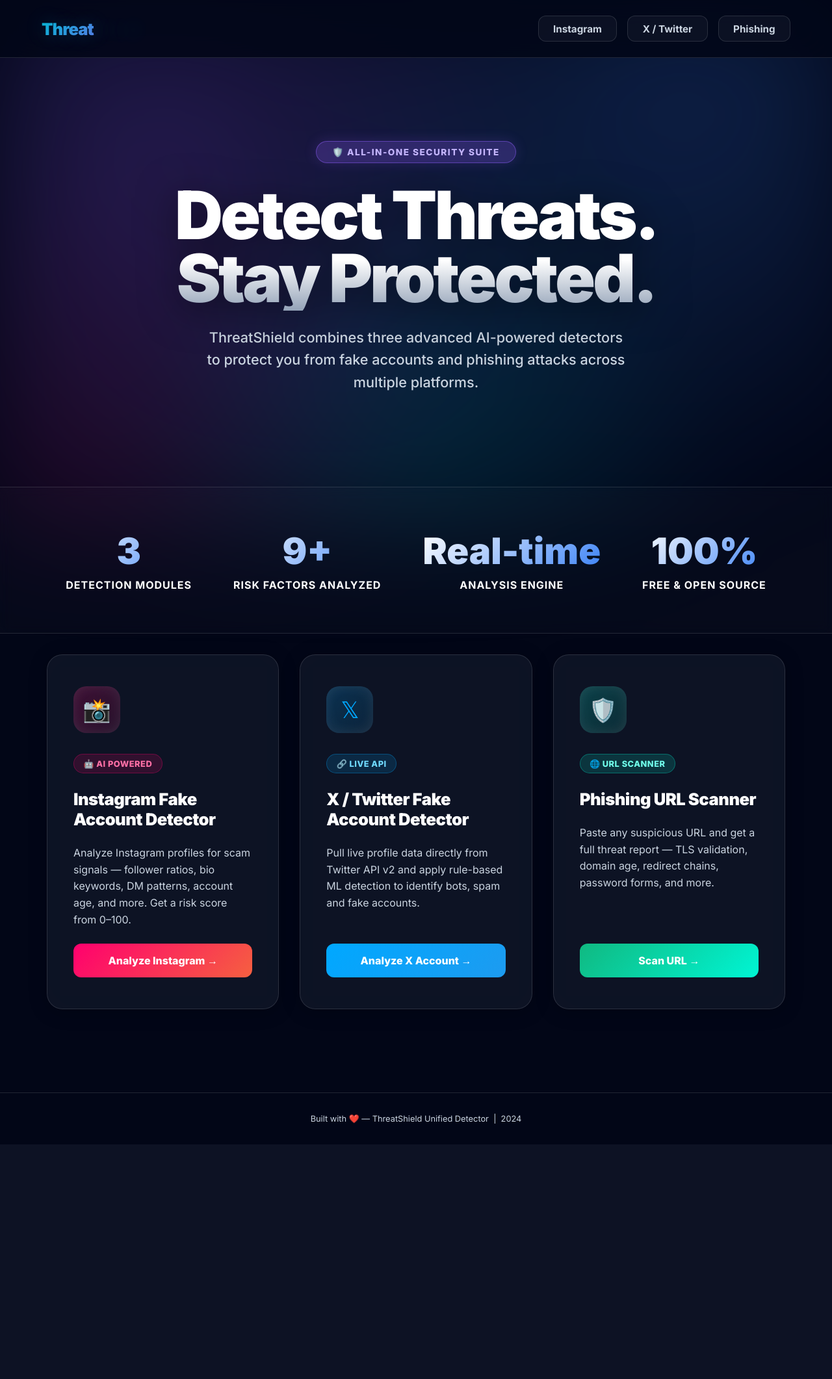
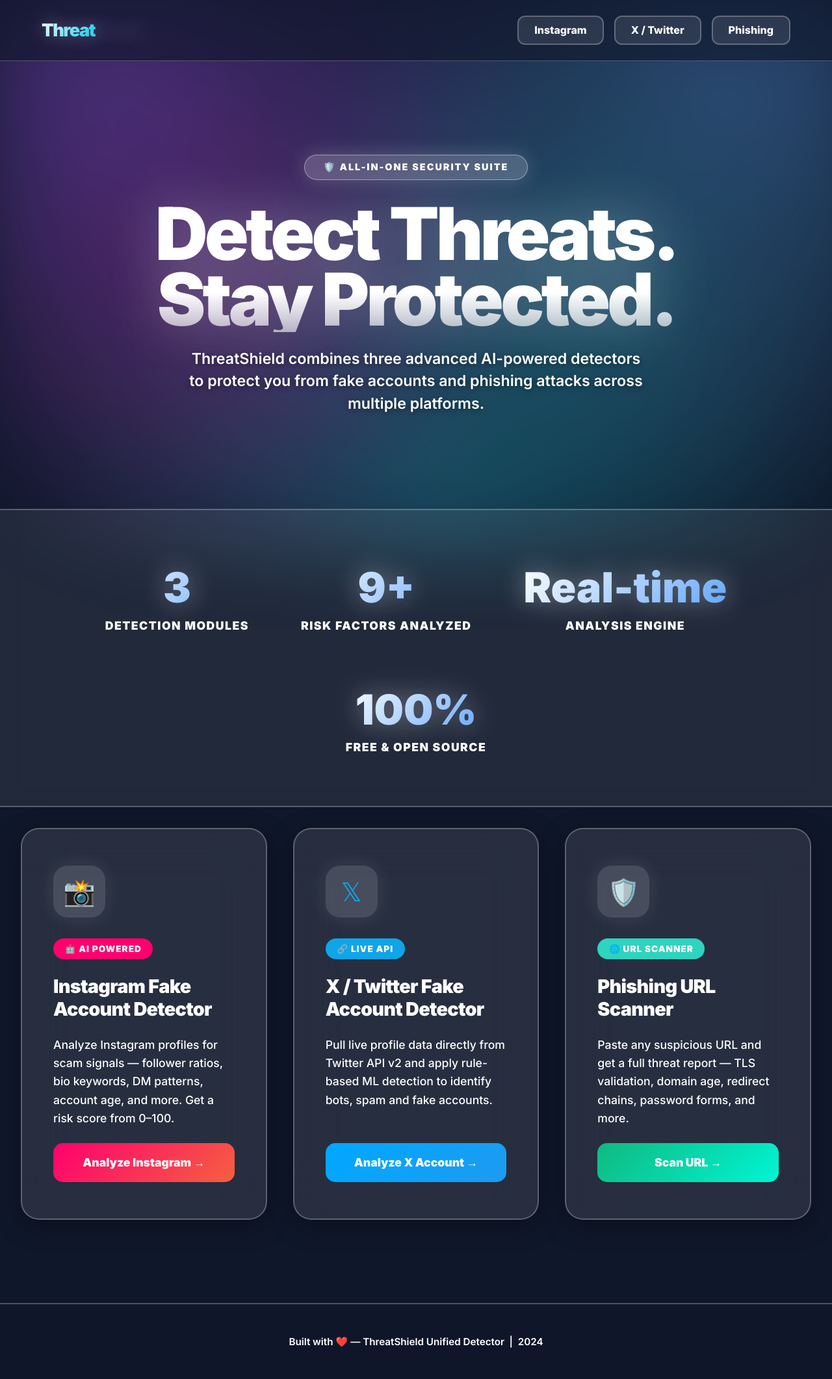
Before and after one commit to Jagadeesh478/insta, a Flask app: page / in a window 1280 px wide. Shown: the whole page at 65% size. Before the commit the page ends 1761 px from the top, so only its background shows below. Run offline with Flask 3, Linux system fonts and the light colour scheme.

Commit message:
Brighten overall background and UI elements for better visibility

```diff
--- a/templates/home.html
+++ b/templates/home.html
@@ -9,17 +9,17 @@
   <link href="https://fonts.googleapis.com/css2?family=Inter:wght@300;400;500;600;700;800;900&display=swap" rel="stylesheet" />
   <style>
     :root {
-      --bg:        #020617;
-      --surface:   rgba(15, 23, 42, 0.7);
-      --border:    rgba(255, 255, 255, 0.12);
-      --accent1:   #8b5cf6; /* Vivid Violet */
-      --accent2:   #3b82f6; /* Bright Blue */
-      --accent3:   #06b6d4; /* Electric Cyan */
+      --bg:        #0f172a; /* Lighter Deep Sapphire */
+      --surface:   rgba(30, 41, 59, 0.5);
+      --border:    rgba(255, 255, 255, 0.25);
+      --accent1:   #a855f7; /* Very Bright Purple */
+      --accent2:   #60a5fa; /* Very Bright Blue */
+      --accent3:   #22d3ee; /* Very Bright Cyan */
       --insta:     #ff006e; /* Hot Pink */
-      --xbird:     #00a8ff; /* Sky Blue */
-      --phish:     #00f5d4; /* Neon Teal */
-      --text:      #ffffff; /* Pure White */
-      --muted:     #cbd5e1; /* Bright Gray/Slate */
+      --xbird:     #0ea5e9; /* Sky Blue */
+      --phish:     #2dd4bf; /* Bright Teal */
+      --text:      #ffffff; /* Strong White */
+      --muted:     #f1f5f9; /* Near White */
     }
     *, *::before, *::after { box-sizing: border-box; margin: 0; padding: 0; }
     body {
@@ -30,162 +30,167 @@
       overflow-x: hidden;
     }
 
-    /* ── VIBRANT AURORA BACKGROUND ── */
+    /* ── INTENSE & BRIGHT AURORA BACKGROUND ── */
     body::before {
       content: '';
       position: fixed; inset: 0; z-index: -1;
       background:
-        radial-gradient(circle at 20% 30%, rgba(139, 92, 246, 0.25) 0%, transparent 50%),
-        radial-gradient(circle at 80% 20%, rgba(59, 130, 246, 0.22) 0%, transparent 50%),
-        radial-gradient(circle at 50% 80%, rgba(6, 182, 212, 0.18) 0%, transparent 50%),
-        radial-gradient(circle at 10% 90%, rgba(255, 0, 110, 0.1) 0%, transparent 40%);
-      filter: blur(80px);
-      animation: auroraShift 15s linear infinite alternate;
+        radial-gradient(circle at 15% 20%, rgba(168, 85, 247, 0.4) 0%, transparent 50%),
+        radial-gradient(circle at 85% 15%, rgba(96, 165, 250, 0.35) 0%, transparent 50%),
+        radial-gradient(circle at 50% 90%, rgba(34, 211, 238, 0.3) 0%, transparent 60%),
+        radial-gradient(circle at 30% 60%, rgba(255, 0, 110, 0.2) 0%, transparent 40%),
+        radial-gradient(circle at 70% 50%, rgba(45, 212, 191, 0.15) 0%, transparent 50%);
+      filter: blur(60px);
+      animation: auroraShift 12s linear infinite alternate;
     }
     @keyframes auroraShift {
-      0%   { transform: scale(1) translate(0, 0); }
-      100% { transform: scale(1.1) translate(2%, 2%); }
+      0%   { transform: scale(1) translate(0, 0); opacity: 0.9; }
+      100% { transform: scale(1.15) translate(3%, 3%); opacity: 1; }
     }
 
-    /* ── HEADER ── */
+    /* ── SEMI-TRANSPARENT BRIGHT HEADER ── */
     header {
       display: flex; align-items: center; justify-content: space-between;
       padding: 1.5rem 4rem;
       border-bottom: 1px solid var(--border);
-      backdrop-filter: blur(25px);
+      backdrop-filter: blur(30px);
       position: sticky; top: 0; z-index: 100;
-      background: rgba(2, 6, 23, 0.85);
+      background: rgba(15, 23, 42, 0.6);
     }
     .logo {
-      font-size: 1.6rem; font-weight: 900; letter-spacing: -1px;
-      background: linear-gradient(135deg, var(--accent3), var(--accent1));
+      font-size: 1.7rem; font-weight: 950; letter-spacing: -1.5px;
+      background: linear-gradient(135deg, #fff, var(--accent3), var(--accent1));
       -webkit-background-clip: text; -webkit-text-fill-color: transparent;
-      text-shadow: 0 0 30px rgba(6, 182, 212, 0.3);
+      text-shadow: 0 0 30px rgba(255, 255, 255, 0.4);
     }
-    .logo span { font-weight: 300; opacity: .8; }
+    .logo span { font-weight: 300; opacity: .9; }
     .nav-pills { display: flex; gap: 1rem; }
     .nav-pill {
-      padding: .6rem 1.4rem; border-radius: 12px;
-      font-size: .95rem; font-weight: 700; cursor: pointer;
-      border: 1px solid var(--border); color: var(--muted);
-      background: rgba(255, 255, 255, 0.04); text-decoration: none;
+      padding: .65rem 1.5rem; border-radius: 12px;
+      font-size: 1rem; font-weight: 800; cursor: pointer;
+      border: 2px solid var(--border); color: #fff;
+      background: rgba(255, 255, 255, 0.1); text-decoration: none;
       transition: all .3s cubic-bezier(0.4, 0, 0.2, 1);
     }
     .nav-pill:hover {
-      background: rgba(255,255,255,.1);
-      color: #fff;
-      border-color: var(--accent2);
-      transform: translateY(-2px);
-      box-shadow: 0 10px 20px rgba(0,0,0,0.3);
+      background: #fff;
+      color: var(--bg);
+      border-color: #fff;
+      transform: translateY(-3px);
+      box-shadow: 0 15px 30px rgba(255,255,255,0.25);
     }
 
-    /* ── HERO ── */
+    /* ── BRIGHT HERO ── */
     .hero {
       text-align: center;
-      padding: 8rem 2rem 5rem;
+      padding: 9rem 2rem 5rem;
     }
     .hero-badge {
       display: inline-block;
-      padding: .5rem 1.5rem; border-radius: 999px;
-      font-size: .85rem; font-weight: 800; letter-spacing: 1.5px; text-transform: uppercase;
-      background: rgba(139, 92, 246, 0.25); border: 1px solid rgba(139, 92, 246, 0.5);
-      color: #c4b5fd; margin-bottom: 2rem;
-      box-shadow: 0 0 20px rgba(139, 92, 246, 0.2);
+      padding: .6rem 1.8rem; border-radius: 999px;
+      font-size: .9rem; font-weight: 900; letter-spacing: 2px; text-transform: uppercase;
+      background: rgba(255, 255, 255, 0.2); border: 1px solid rgba(255, 255, 255, 0.4);
+      color: #fff; margin-bottom: 2rem;
+      box-shadow: 0 0 30px rgba(255, 255, 255, 0.2);
     }
     .hero h1 {
-      font-size: clamp(3rem, 8vw, 6.5rem);
-      font-weight: 950; line-height: 0.95; letter-spacing: -4px;
-      background: linear-gradient(to bottom, #ffffff 60%, #94a3b8);
+      font-size: clamp(3.5rem, 9vw, 7rem);
+      font-weight: 950; line-height: 0.9; letter-spacing: -5px;
+      background: linear-gradient(to bottom, #ffffff 70%, rgba(255,255,255,0.6));
       -webkit-background-clip: text; -webkit-text-fill-color: transparent;
       margin-bottom: 1.5rem;
-      filter: drop-shadow(0 10px 30px rgba(0,0,0,0.5));
+      filter: drop-shadow(0 0 40px rgba(255,255,255,0.3));
     }
     .hero p {
-      font-size: 1.35rem; color: var(--muted); max-width: 650px;
-      margin: 0 auto 4rem; line-height: 1.6; font-weight: 500;
+      font-size: 1.45rem; color: #fff; max-width: 700px;
+      margin: 0 auto 4rem; line-height: 1.5; font-weight: 600;
+      text-shadow: 0 2px 10px rgba(0,0,0,0.5);
     }
 
-    /* ── CARDS ── */
+    /* ── ILLUMINATED CARDS ── */
     .cards {
       display: grid;
-      grid-template-columns: repeat(auto-fit, minmax(320px, 1fr));
-      gap: 2rem; max-width: 1200px; margin: 0 auto;
+      grid-template-columns: repeat(auto-fit, minmax(340px, 1fr));
+      gap: 2.5rem; max-width: 1300px; margin: 0 auto;
       padding: 0 2rem 8rem;
     }
     .card {
-      border-radius: 24px;
-      border: 1px solid var(--border);
-      background: rgba(30, 41, 59, 0.4);
-      backdrop-filter: blur(30px);
-      padding: 3rem 2.5rem;
+      border-radius: 28px;
+      border: 2px solid var(--border);
+      background: rgba(255, 255, 255, 0.1);
+      backdrop-filter: blur(40px);
+      padding: 3.5rem 3rem;
       display: flex; flex-direction: column; gap: 1.5rem;
       transition: all .4s cubic-bezier(0.175, 0.885, 0.32, 1.275);
       position: relative; overflow: hidden;
       text-decoration: none; color: inherit;
-      box-shadow: 0 4px 30px rgba(0, 0, 0, 0.2);
+      box-shadow: 0 10px 40px rgba(0, 0, 0, 0.3);
     }
-    .card:hover { transform: translateY(-12px) scale(1.02); z-index: 10; }
-    .card.insta:hover { border-color: var(--insta); box-shadow: 0 30px 80px rgba(255, 0, 110, 0.3); }
-    .card.xbird:hover { border-color: var(--xbird); box-shadow: 0 30px 80px rgba(0, 168, 255, 0.3); }
-    .card.phish:hover { border-color: var(--phish); box-shadow: 0 30px 80px rgba(0, 245, 212, 0.3); }
+    .card:hover { transform: translateY(-15px) scale(1.03); z-index: 10; border-color: rgba(255,255,255,0.7); }
+    .card.insta:hover { box-shadow: 0 30px 100px rgba(255, 0, 110, 0.4); }
+    .card.xbird:hover { box-shadow: 0 30px 100px rgba(14, 165, 233, 0.4); }
+    .card.phish:hover { box-shadow: 0 30px 100px rgba(45, 212, 191, 0.4); }
 
     .card-icon {
-      width: 72px; height: 72px; border-radius: 20px;
+      width: 80px; height: 80px; border-radius: 22px;
       display: flex; align-items: center; justify-content: center;
-      font-size: 2.2rem; margin-bottom: 0.5rem;
-      box-shadow: inset 0 0 20px rgba(255,255,255,0.1);
+      font-size: 2.5rem; margin-bottom: 0.5rem;
+      box-shadow: 0 0 30px rgba(255,255,255,0.1);
+      background: rgba(255,255,255,0.15);
     }
-    .insta  .card-icon { background: linear-gradient(135deg,rgba(255, 0, 110, 0.2),rgba(255, 0, 110, 0.1)); color: #ff006e; }
-    .xbird  .card-icon { background: linear-gradient(135deg,rgba(0, 168, 255, 0.2),rgba(0, 168, 255, 0.1)); color: #00a8ff; }
-    .phish  .card-icon { background: linear-gradient(135deg,rgba(0, 245, 212, 0.2),rgba(0, 245, 212, 0.1)); color: #00f5d4; }
+    .insta  .card-icon { color: #ff006e; }
+    .xbird  .card-icon { color: #0ea5e9; }
+    .phish  .card-icon { color: #2dd4bf; }
 
-    .card h2 { font-size: 1.6rem; font-weight: 850; letter-spacing: -0.5px; color: #fff; }
-    .card p   { font-size: 1rem; color: #cbd5e1; line-height: 1.6; font-weight: 400; }
+    .card h2 { font-size: 1.8rem; font-weight: 900; letter-spacing: -0.7px; color: #fff; }
+    .card p   { font-size: 1.1rem; color: #fff; line-height: 1.6; font-weight: 500; }
 
     .chip {
-      display: inline-flex; align-items: center; gap: .5rem;
-      padding: .4rem .9rem; border-radius: 999px;
-      font-size: .8rem; font-weight: 800; text-transform: uppercase; letter-spacing: 0.5px;
+      display: inline-flex; align-items: center; gap: .6rem;
+      padding: .5rem 1.1rem; border-radius: 999px;
+      font-size: .85rem; font-weight: 900; text-transform: uppercase; letter-spacing: 1px;
     }
-    .insta  .chip { background: rgba(255, 0, 110, 0.15); color: #ff70a6; border: 1px solid rgba(255, 0, 110, 0.3); }
-    .xbird  .chip { background: rgba(0, 168, 255, 0.15);  color: #70daff; border: 1px solid rgba(0, 168, 255, 0.3); }
-    .phish  .chip { background: rgba(0, 245, 212, 0.15);  color: #70ffeb; border: 1px solid rgba(0, 245, 212, 0.3); }
+    .insta  .chip { background: #ff006e; color: #fff; }
+    .xbird  .chip { background: #0ea5e9; color: #fff; }
+    .phish  .chip { background: #2dd4bf; color: #fff; }
 
     .card-cta {
       margin-top: auto;
-      display: inline-flex; align-items: center; justify-content: center; gap: .75rem;
-      font-size: 1rem; font-weight: 800;
-      padding: 1rem 2rem; border-radius: 12px;
+      display: inline-flex; align-items: center; justify-content: center; gap: .8rem;
+      font-size: 1.1rem; font-weight: 900;
+      padding: 1.2rem 2.2rem; border-radius: 15px;
       transition: all .3s;
       border: none; cursor: pointer; text-decoration: none;
     }
     .insta  .card-cta { background: linear-gradient(135deg, #ff006e, #f56040); color: #fff; }
     .xbird  .card-cta { background: linear-gradient(135deg, #00a8ff, #1d9bf0); color: #fff; }
     .phish  .card-cta { background: linear-gradient(135deg, #10b981, #00f5d4); color: #fff; }
-    .card-cta:hover { filter: brightness(1.2); box-shadow: 0 10px 25px rgba(0,0,0,0.4); }
+    .card-cta:hover { filter: brightness(1.25); transform: scale(1.05); box-shadow: 0 15px 35px rgba(0,0,0,0.5); }
 
-    /* ── STATS STRIP ── */
+    /* ── BRIGHT STATS ── */
     .stats-strip {
-      display: flex; flex-wrap: wrap; justify-content: center; gap: 4rem;
-      padding: 4rem 2rem; margin-bottom: 2rem;
-      border-top: 1px solid var(--border);
-      border-bottom: 1px solid var(--border);
-      background: rgba(255, 255, 255, 0.02);
-      backdrop-filter: blur(10px);
+      display: flex; flex-wrap: wrap; justify-content: center; gap: 5rem;
+      padding: 5rem 2rem; margin-bottom: 2rem;
+      border-top: 2px solid var(--border);
+      border-bottom: 2px solid var(--border);
+      background: rgba(255, 255, 255, 0.08);
+      backdrop-filter: blur(15px);
     }
     .stat { text-align: center; }
-    .stat-num { font-size: 3.5rem; font-weight: 950;
-      background: linear-gradient(135deg, #fff, #3b82f6);
-      -webkit-background-clip: text; -webkit-text-fill-color: transparent; }
-    .stat-label { font-size: 1rem; color: #fff; font-weight: 700; margin-top: .5rem; text-transform: uppercase; letter-spacing: 1px; }
+    .stat-num { font-size: 4rem; font-weight: 950;
+      background: linear-gradient(135deg, #fff, #60a5fa);
+      -webkit-background-clip: text; -webkit-text-fill-color: transparent;
+      filter: drop-shadow(0 0 20px rgba(255,255,255,0.4)); }
+    .stat-label { font-size: 1.1rem; color: #fff; font-weight: 900; margin-top: .6rem; text-transform: uppercase; letter-spacing: 1.5px; }
 
     /* ── FOOTER ── */
     footer {
-      text-align: center; padding: 2rem;
-      font-size: .8rem; color: var(--muted);
-      border-top: 1px solid var(--border);
+      text-align: center; padding: 3rem;
+      font-size: .95rem; color: #fff; font-weight: 600;
+      border-top: 2px solid var(--border);
+      background: rgba(15, 23, 42, 0.4);
     }
-    footer a { color: #a78bfa; text-decoration: none; }
+    footer a { color: #fff; text-decoration: underline; }
   </style>
 </head>
 <body>
```
